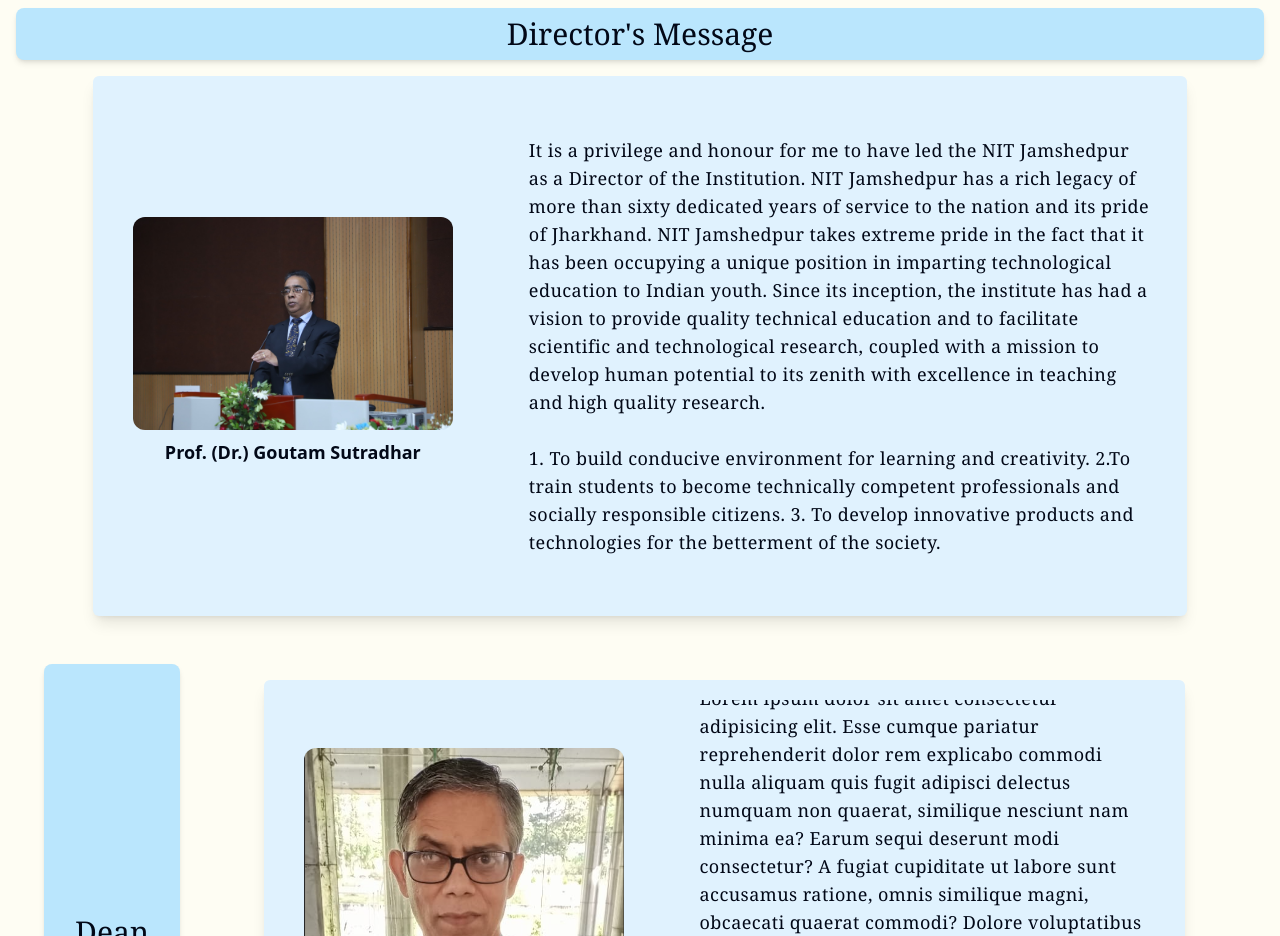
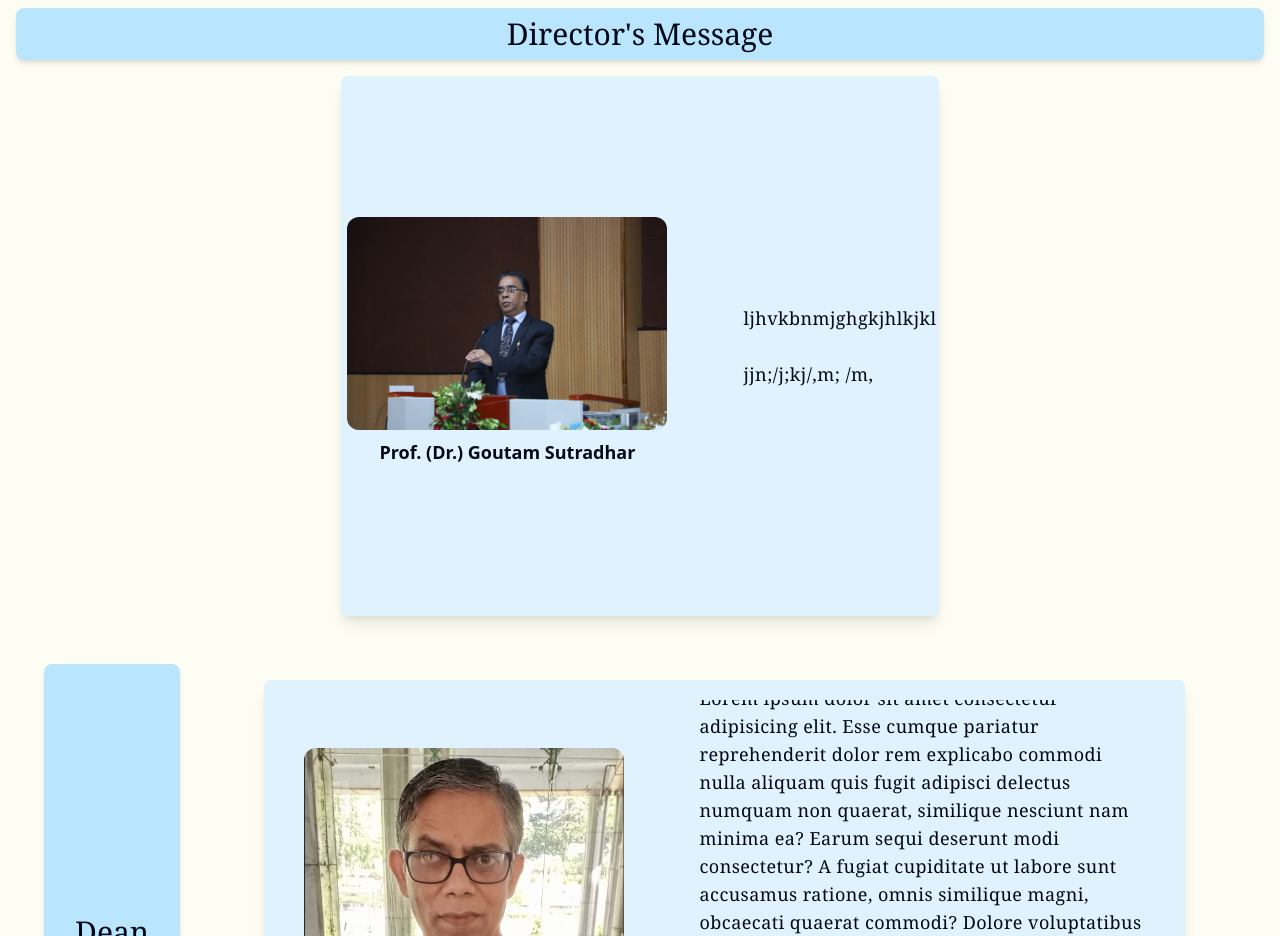
Before and after one commit to Vishal1092003/ResearchAndConsultancy_NIT_JAMSHEDPUR, a React (Vite) app: page /home in a window 1280 px wide. Shown: the part 780-1716 px from the top of the page. Built offline with nearby package versions, Linux system fonts and the light colour scheme.

Commit message:
no changes

```diff
--- a/src/pages/Home.jsx
+++ b/src/pages/Home.jsx
@@ -5,6 +5,7 @@
 import Navbar from '../components/Navbar/Navbar'
 import Notice from '../components/Notice/Notice'
 import { DirectorSir, DeanSir, DrKanika, OmSir, AshokSir, Subhash, RahulMahato, ArunPandit, } from '../assets/index'
+import { LucideFolderMinus } from 'lucide-react'
 const Home = () => {
   return (
     <>
@@ -33,7 +34,8 @@
                 <div className="w-96 h-14  flex justify-center items-center  rounded-lg  align-centre gap-5 bg-slate-200 text-2xl border-y-2 hover:shadow-lg transition  duration-200 py-1 px-1   hover: bg-blue-50/50 cursor-pointer">
                   <div> Associate Deans</div>
                 </div>
-              </HashLink></div>
+              </HashLink>
+              </div>
           <div className="md:p-x-12 md:pb-12 p-0 md:flex-row flex-col gap-x-2 shadow-md flex rounded-lg">
 
             <div className="w-96 md:w-full flex justify-center items-center flex-col">
@@ -54,10 +56,10 @@
               img={DirectorSir}
               name={"Prof. (Dr.) Goutam Sutradhar"}
               message1={
-                "It is a privilege and honour for me to have led the NIT Jamshedpur as a Director of the Institution. NIT Jamshedpur has a rich legacy of more than sixty dedicated years of service to the nation and its pride of Jharkhand. NIT Jamshedpur takes extreme pride in the fact that it has been occupying a unique position in imparting technological education to Indian youth. Since its inception, the institute has had a vision to provide quality technical education and to facilitate scientific and technological research, coupled with a mission to develop human potential to its zenith with excellence in teaching and high quality research."
-              }
+                `ljhvkbnmjghgkjhlkjkl`
+                              }
               message2={
-                "1. To build conducive environment for learning and creativity.  2.To train students to become technically competent professionals and socially responsible citizens. 3. To develop innovative products and technologies for the betterment of the society."
+                `jjn;/j;kj/,m; /m, `
               }
             />
           </div>
```
